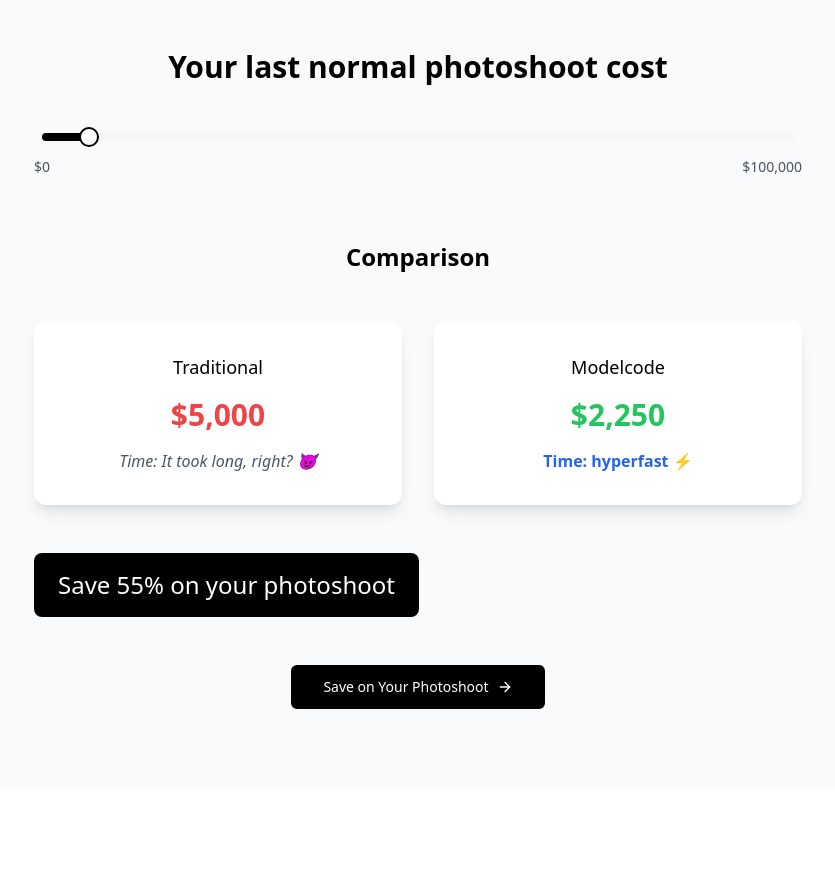
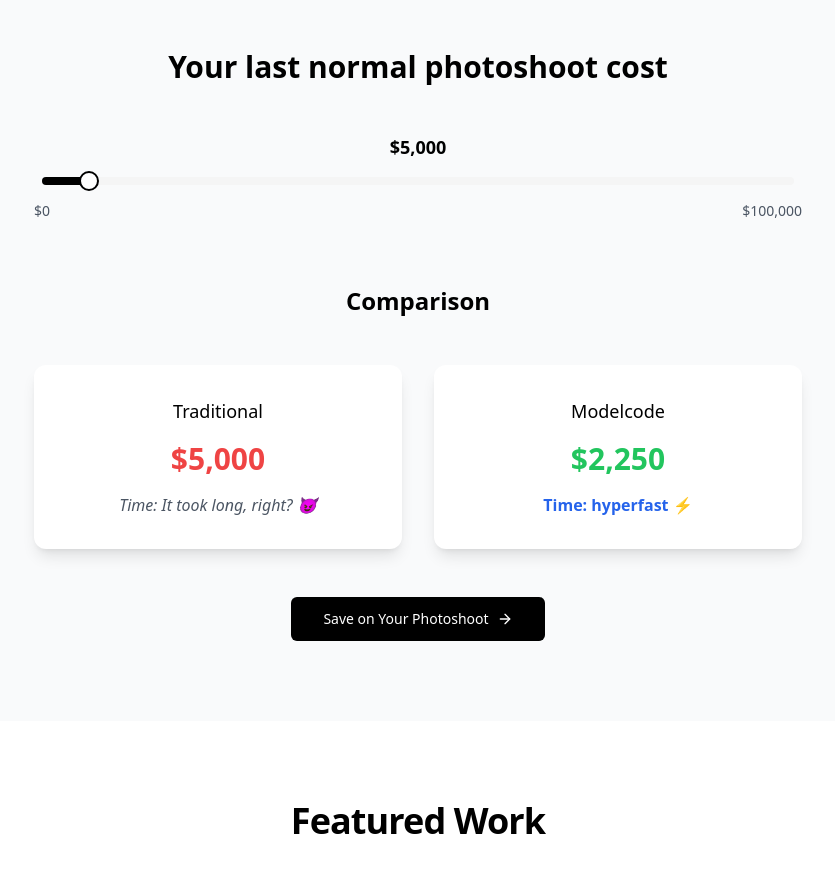
Before and after one commit to ModelcodeDev/Modelcode, a React (Vite) app: page / in a window 1280 px wide. Shown: the part 1580-2453 px from the top of the page, without its empty margins (222-1057 px from the left). Built offline with nearby package versions, Linux system fonts and the light colour scheme.

Commit message:
Delete savings text and add slider indicator
Removed the "Save 55% on your photoshoot" text from the PhotoshootCalculator component. Added an indication above the slider to display the current value in dollars.
[skip gpt_engineer]

```diff
--- a/src/components/PhotoshootCalculator.tsx
+++ b/src/components/PhotoshootCalculator.tsx
@@ -13,7 +13,6 @@ const PhotoshootCalculator = ({ className, id }: PhotoshootCalculatorProps) => {
   const [lastCost, setLastCost] = useState<number>(5000); // Default to $5k
 
   const modelcodeCost = lastCost * 0.45; // 45% of traditional cost
-  const savingsPercentage = 55; // Fixed at 55%
 
   return (
     <section id={id} className={`py-20 ${className}`}>
@@ -24,6 +23,9 @@ const PhotoshootCalculator = ({ className, id }: PhotoshootCalculatorProps) => {
           </h2>
 
           <div className="mb-16 space-y-4">
+            <p className="text-center text-lg font-semibold">
+              ${lastCost.toLocaleString()}
+            </p>
             <div className="px-2">
               <Slider
                 value={[lastCost]}
@@ -63,10 +65,6 @@ const PhotoshootCalculator = ({ className, id }: PhotoshootCalculatorProps) => {
                 </p>
               </div>
             </div>
-
-            <p className="text-xl md:text-2xl font-medium text-center bg-black text-white py-4 px-6 rounded-lg inline-block mx-auto">
-              Save {savingsPercentage}% on your photoshoot
-            </p>
           </div>
 
           <div className="mt-12 text-center">
```
